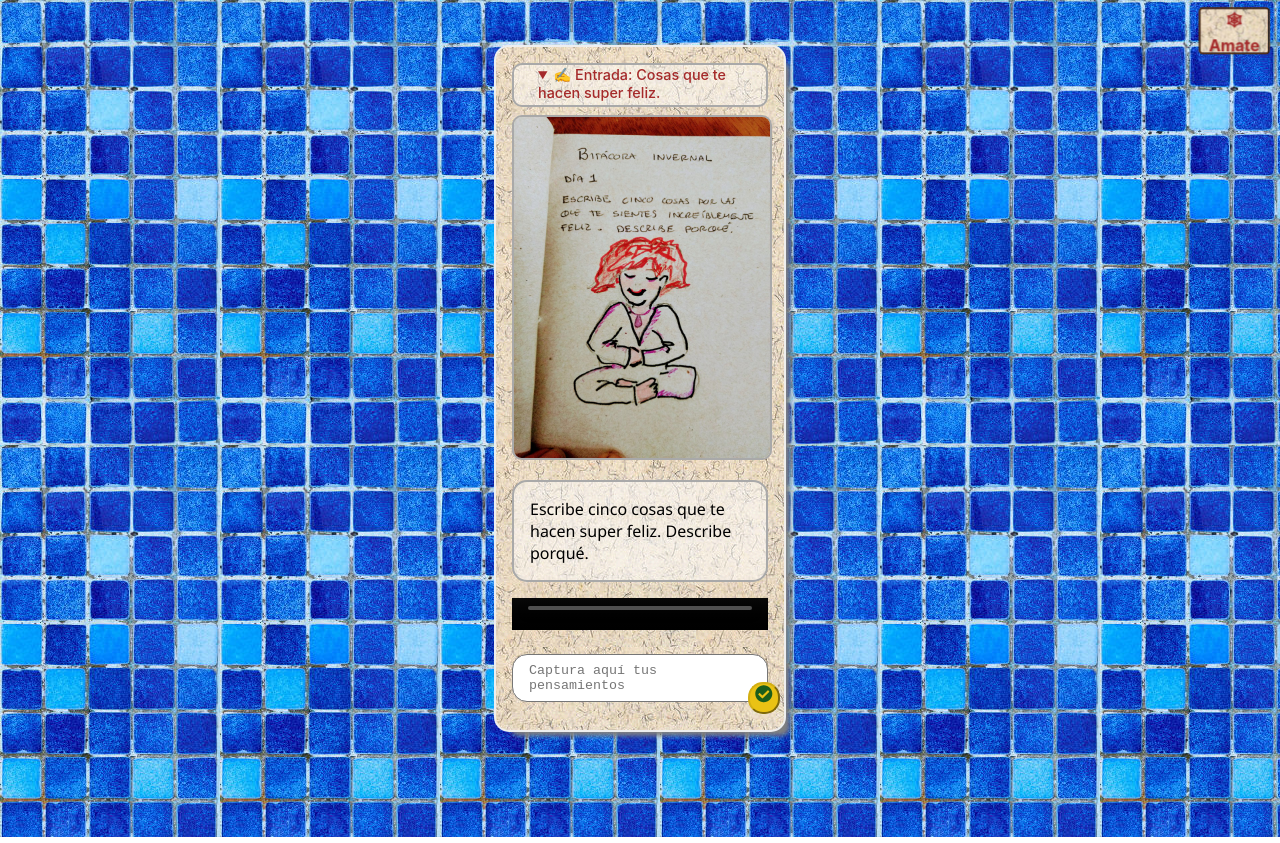
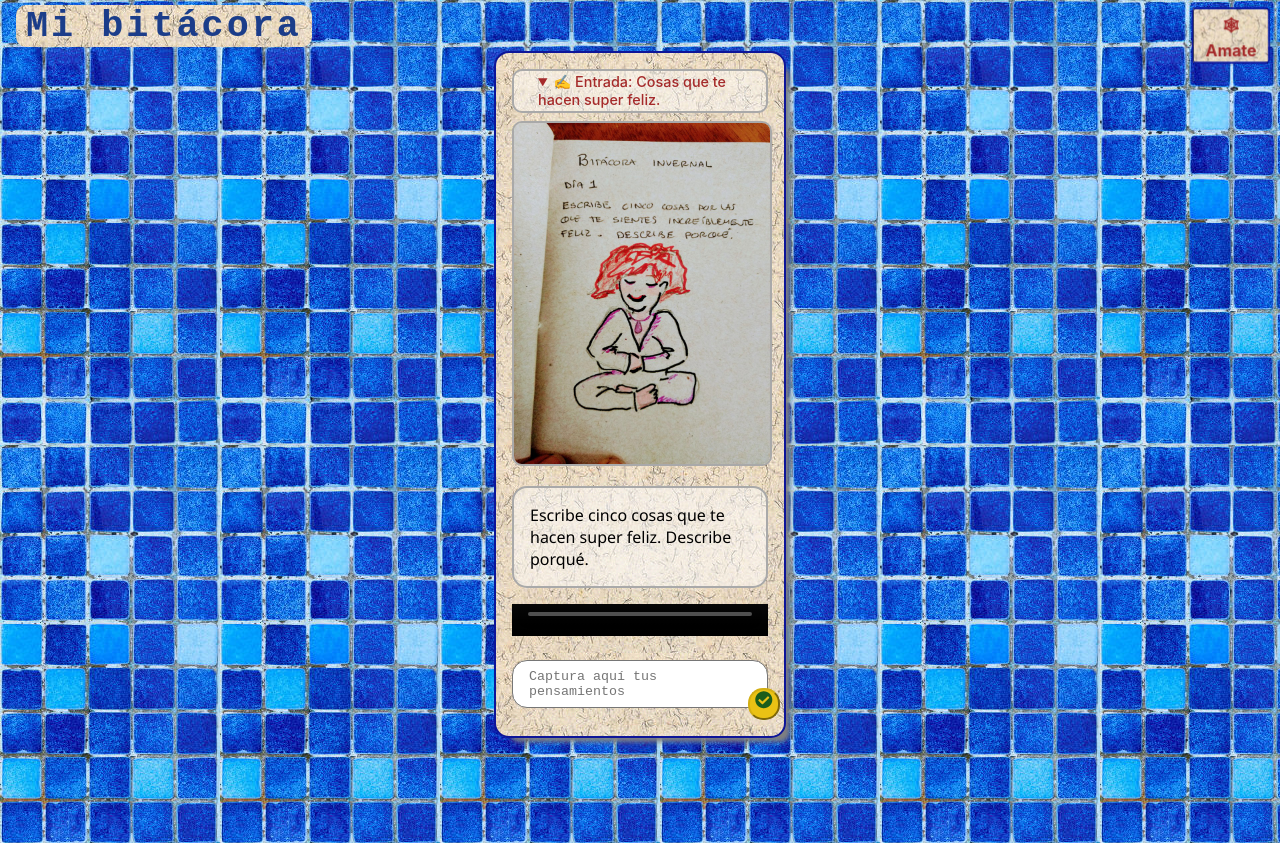
Before and after one commit to oscarnava/aquiconectandome, a React (Create React App) app: page / in a window 1280 px wide. Built offline with nearby package versions, Linux system fonts and the light colour scheme; grey boxes are pictures that could not be loaded.

Commit message:
Add header and improve display

```diff
--- a/src/App.js
+++ b/src/App.js
@@ -49,16 +49,17 @@ export default class App extends React.Component {
   render() {
     const { theme } = this.state;
     return (
-      <div className={`app ${theme}`}>
+      <main className={`app ${theme}`}>
+        <header className={theme}>Mi bitácora</header>
         <CubeMenu
           selected={theme}
           options={themeOpts.esp}
-          width="4.7rem"
-          height="3rem"
+          width="5.1rem"
+          height="3.3rem"
           onSelect={this.onMenuSelect}
         />
         <IndexContainer ref={this.indexContainer} />
-      </div>
+      </main>
     );
   }
 }
--- a/src/components/indexCard.js
+++ b/src/components/indexCard.js
@@ -86,7 +86,7 @@ class IndexCard extends React.Component {
 
     const makeCard = (className, isPending, contents) => (
       <details id={`card-${id}`} className={className} open={isPending}>
-        <summary>{`${isPending ? '✍' : ''} Entrada: ${header}`}</summary>
+        <summary>{`${isPending ? '✍' : '📘'} Entrada: ${header}`}</summary>
         <img src={imageURL(image)} alt={`Card for day ${id}`} />
         <p>{text}</p>
         {this.multimediaFrame}
--- a/src/styles/app.sass
+++ b/src/styles/app.sass
@@ -16,11 +16,12 @@ $night-color: #111
   border: solid 2px black
   border-radius: 5px
   white-space: pre
+  padding-top: .3rem
 
 .cube-face-amate
   color: brown
   background-image: url(../themes/pattern.png)
-  border-color: darken($amate-color, 50%)
+  border-color: #0d1599
 
 .cube-face-wood
   color: #fdff92
@@ -35,3 +36,29 @@ $night-color: #111
   color: white
   background-color: $night-color
   border-color: lighten($night-color, 30%)
+
+header
+  position: absolute
+  top: 5px
+  left: 1rem
+  font-size: 2.3rem
+  font-family: monospace
+  font-weight: bold
+  letter-spacing: 3px
+  padding: 0 10px
+  border-radius: 10px
+
+  &.amate
+    color: #1b3d8a
+    background-image: url(../themes/pattern.png)
+
+  &.wood
+    color: #fdff92
+    background-image: url(../themes/wood-tile.jpg)
+    border: solid 2px #e06500
+
+  &.day
+    color: black
+
+  &.night
+    color: white
--- a/src/styles/cards.sass
+++ b/src/styles/cards.sass
@@ -14,7 +14,7 @@ $night-theme-color: #111
 
     .index-card
       background-image: url(../themes/pattern.png)
-      border-color: #eeeeee
+      border-color: #0d1599
       box-shadow: 10px 10px 5px -6px grey
 
       summary
@@ -104,7 +104,7 @@ $night-theme-color: #111
   align-items: flex-start
   align-content: flex-start
   background-color: darken($day-theme-color, 20%)
-  padding-top: 2.3rem
+  padding-top: 2.7rem
   min-height: 100vh
 
   .card-unavailable
```
